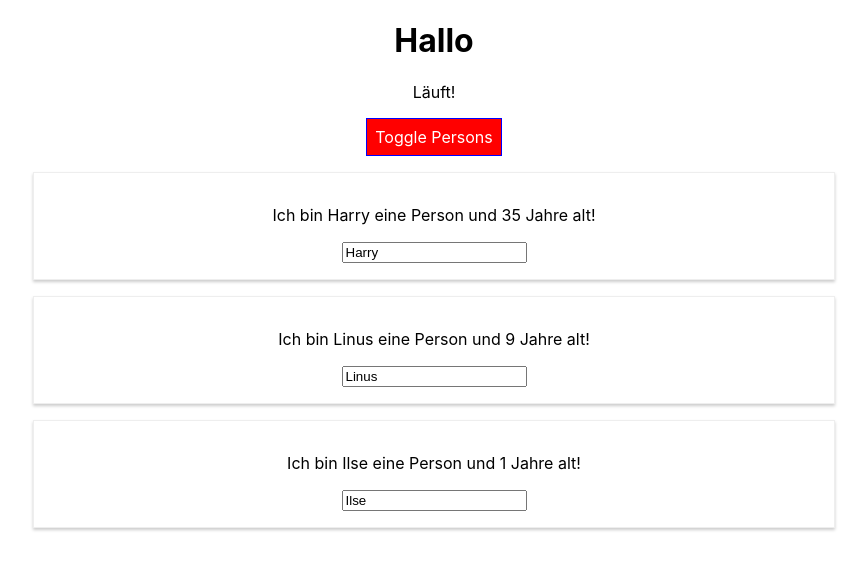
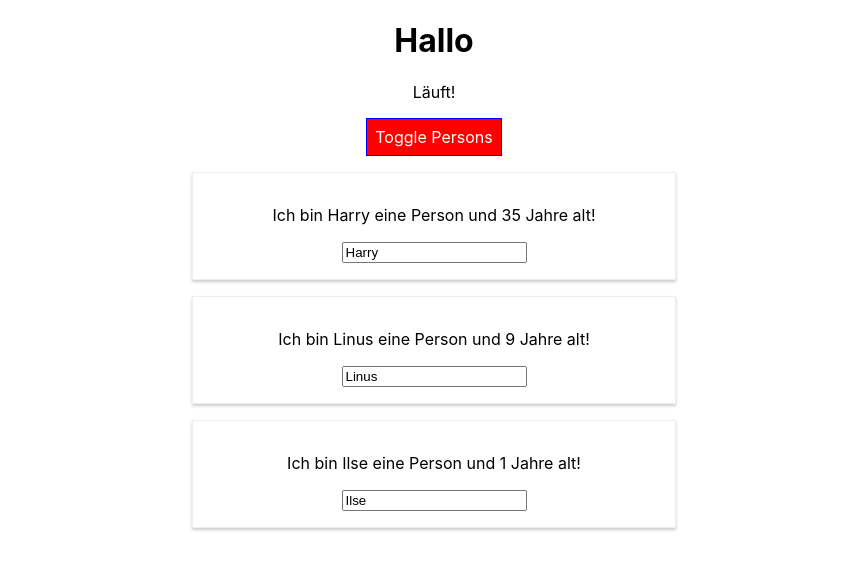
Before and after one commit to hartmann-dev/react-tut, a React (Create React App) app: page / in a window 1280 px wide. Both pictures are taken after a click on the button "Toggle Persons". Shown: the top 570 px of the page, without its empty margins (206-1073 px from the left). Built offline with nearby package versions, Linux system fonts and the light colour scheme.

Commit message:
Lesson 65

```diff
--- a/src/App.js
+++ b/src/App.js
@@ -1,6 +1,6 @@
 import React, { Component } from "react";
 import "./App.css";
-import Radium from "radium";
+import Radium, { StyleRoot } from "radium";
 
 import Person from "./Person/Person";
 
@@ -102,6 +102,7 @@
     }
 
     return (
+      <StyleRoot>
         <div className="App">
           <h1>Hallo</h1>
           <p className={classes.join(" ")}>Läuft!</p>
@@ -110,6 +111,7 @@
           </button>
           {persons}
         </div>
+      </StyleRoot>
     );
     // return React.createElement(
     //   "div",
--- a/src/Person/Person.js
+++ b/src/Person/Person.js
@@ -1,10 +1,16 @@
 import React from "react";
+import Radium from "radium";
 
 import "./Person.css";
 
 const person = props => {
+  const style = {
+    "@media (min-width: 500px)": {
+      width: "450px"
+    }
+  };
   return (
-    <div className="person">
+    <div className="person" style={style}>
       <p onClick={props.click}>
         Ich bin {props.name} eine Person und {props.age} Jahre alt!
       </p>
@@ -14,4 +20,4 @@
   );
 };
 
-export default person;
+export default Radium(person);
```
Lines whose indentation alone changed are shown as unchanged.
